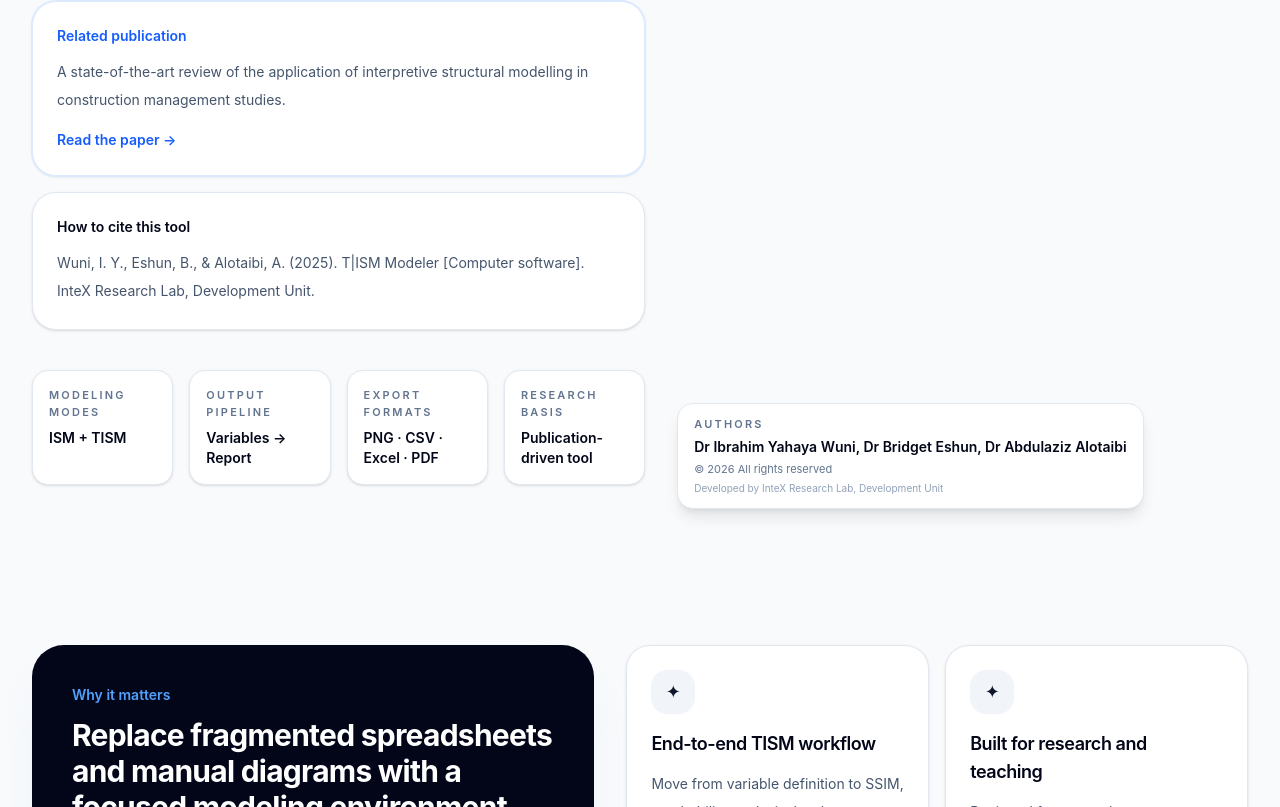
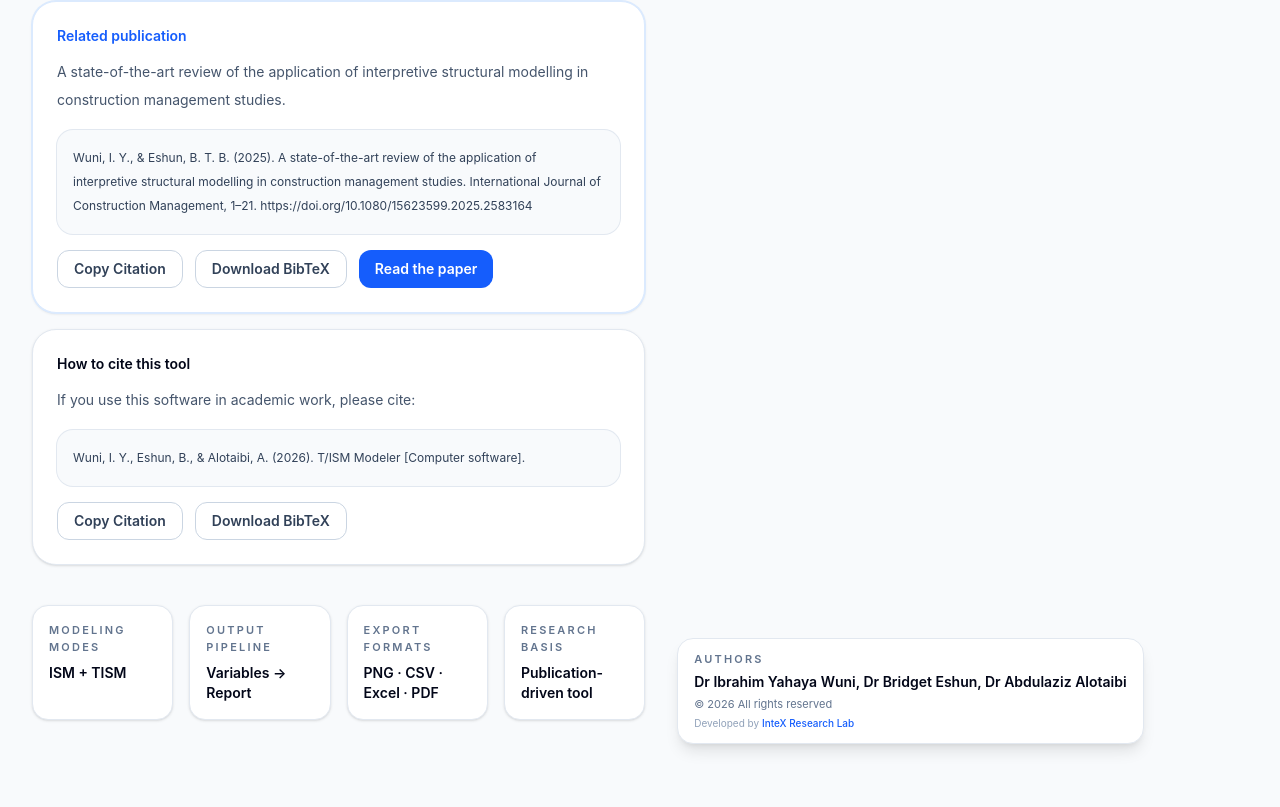
Before and after one commit to IntexResearchLab/TISM-Modeler-Site, a React (Vite) app: page / in a window 1280 px wide. Shown: the part 993-1800 px from the top of the page. Built offline with nearby package versions, Linux system fonts and the light colour scheme.

Commit message:
Updated Citation of Paper and tool

```diff
--- a/src/App.tsx
+++ b/src/App.tsx
@@ -14,7 +14,7 @@ type DownloadOption = {
 }
 
 export default function App() {
-  const appName = 'T|ISM Modeler'
+  const appName = 'T/ISM Modeler'
 
   const authors = [
     'Dr Ibrahim Yahaya Wuni',
@@ -24,8 +24,51 @@ export default function App() {
 
   const paperLink = 'https://doi.org/10.1080/15623599.2025.2583164'
 
+  const paperCitation =
+    'Wuni, I. Y., & Eshun, B. T. B. (2025). A state-of-the-art review of the application of interpretive structural modelling in construction management studies. International Journal of Construction Management, 1–21. https://doi.org/10.1080/15623599.2025.2583164'
+
   const toolCitation =
-    'Wuni, I. Y., Eshun, B., & Alotaibi, A. (2025). T|ISM Modeler [Computer software]. InteX Research Lab, Development Unit.'
+    'Wuni, I. Y., Eshun, B., & Alotaibi, A. (2026). T/ISM Modeler [Computer software].'
+
+  const paperBibtex = `@article{wuni2025ismreview,
+  author = {Wuni, Ibrahim Yahaya and Eshun, Bridget T. B.},
+  title = {A state-of-the-art review of the application of interpretive structural modelling in construction management studies},
+  journal = {International Journal of Construction Management},
+  year = {2025},
+  pages = {1--21},
+  doi = {10.1080/15623599.2025.2583164},
+  url = {https://doi.org/10.1080/15623599.2025.2583164}
+}`
+
+  const toolBibtex = `@software{tism_modeler_2025,
+  author = {Wuni, Ibrahim Yahaya and Eshun, Bridget and Alotaibi, Abdulaziz},
+  title = {T|ISM Modeler},
+  year = {2025},
+  type = {Computer software}
+}`
+
+  const copyToClipboard = async (text: string) => {
+    try {
+      await navigator.clipboard.writeText(text)
+      alert('Copied to clipboard.')
+    } catch {
+      alert('Could not copy automatically.')
+    }
+  }
+
+  const downloadTextFile = (filename: string, content: string) => {
+    const blob = new Blob([content], { type: 'text/plain;charset=utf-8' })
+    const url = URL.createObjectURL(blob)
+
+    const link = document.createElement('a')
+    link.href = url
+    link.download = filename
+    document.body.appendChild(link)
+    link.click()
+    document.body.removeChild(link)
+
+    URL.revokeObjectURL(url)
+  }
 
   const downloadOptions: DownloadOption[] = [
     {
@@ -335,21 +378,66 @@ export default function App() {
                   A state-of-the-art review of the application of interpretive structural
                   modelling in construction management studies.
                 </p>
+
+                <div className="mt-4 rounded-2xl bg-slate-50 p-4 text-xs leading-6 text-slate-700 ring-1 ring-slate-200">
+                  {paperCitation}
+                </div>
+
+                <div className="mt-4 flex flex-col gap-3 sm:flex-row">
+                  <button
+                    type="button"
+                    onClick={() => copyToClipboard(paperCitation)}
+                    className="rounded-xl border border-slate-300 bg-white px-4 py-2 text-sm font-semibold text-slate-700 transition hover:border-slate-400 hover:bg-slate-50"
+                  >
+                    Copy Citation
+                  </button>
+
+                  <button
+                    type="button"
+                    onClick={() => downloadTextFile('tism-related-paper.bib', paperBibtex)}
+                    className="rounded-xl border border-slate-300 bg-white px-4 py-2 text-sm font-semibold text-slate-700 transition hover:border-slate-400 hover:bg-slate-50"
+                  >
+                    Download BibTeX
+                  </button>
+
                   <a
                     href={paperLink}
                     target="_blank"
                     rel="noopener noreferrer"
-                  className="mt-4 inline-flex text-sm font-semibold text-blue-600 transition hover:text-blue-500"
+                    className="inline-flex items-center justify-center rounded-xl bg-blue-600 px-4 py-2 text-sm font-semibold text-white transition hover:bg-blue-500"
                   >
-                  Read the paper →
+                    Read the paper
                   </a>
+                </div>
               </div>
 
               <div className="rounded-3xl border border-slate-200 bg-white p-6 shadow-sm">
                 <div className="text-sm font-semibold text-slate-950">How to cite this tool</div>
                 <p className="mt-3 text-sm leading-7 text-slate-600">
+                  If you use this software in academic work, please cite:
+                </p>
+
+                <div className="mt-4 rounded-2xl bg-slate-50 p-4 text-xs leading-6 text-slate-700 ring-1 ring-slate-200">
                   {toolCitation}
-                </p>
+                </div>
+
+                <div className="mt-4 flex flex-col gap-3 sm:flex-row">
+                  <button
+                    type="button"
+                    onClick={() => copyToClipboard(toolCitation)}
+                    className="rounded-xl border border-slate-300 bg-white px-4 py-2 text-sm font-semibold text-slate-700 transition hover:border-slate-400 hover:bg-slate-50"
+                  >
+                    Copy Citation
+                  </button>
+
+                  <button
+                    type="button"
+                    onClick={() => downloadTextFile('tism-modeler-software.bib', toolBibtex)}
+                    className="rounded-xl border border-slate-300 bg-white px-4 py-2 text-sm font-semibold text-slate-700 transition hover:border-slate-400 hover:bg-slate-50"
+                  >
+                    Download BibTeX
+                  </button>
+                </div>
               </div>
             </div>
 
@@ -514,7 +602,15 @@ export default function App() {
               </div>
 
               <div className="mt-1 text-[10px] text-slate-400">
-                Developed by InteX Research Lab, Development Unit
+                Developed by{' '}
+                <a
+                  href="https://www.intexlab.net/"
+                  target="_blank"
+                  rel="noopener noreferrer"
+                  className="font-medium text-blue-600 hover:text-blue-500"
+                >
+                  InteX Research Lab
+                </a>
               </div>
             </div>
           </div>
@@ -684,7 +780,15 @@ export default function App() {
                     {authors.join(', ')}
                   </div>
                   <div className="mt-2 text-[11px] text-slate-500">
-                    Developed by InteX Research Lab, Development Unit
+                    Developed by{' '}
+                    <a
+                      href="https://www.intexlab.net/"
+                      target="_blank"
+                      rel="noopener noreferrer"
+                      className="font-medium text-blue-400 hover:text-blue-300"
+                    >
+                      InteX Research Lab
+                    </a>
                   </div>
                 </div>
               </div>
```
Lines whose indentation alone changed are shown as unchanged.
